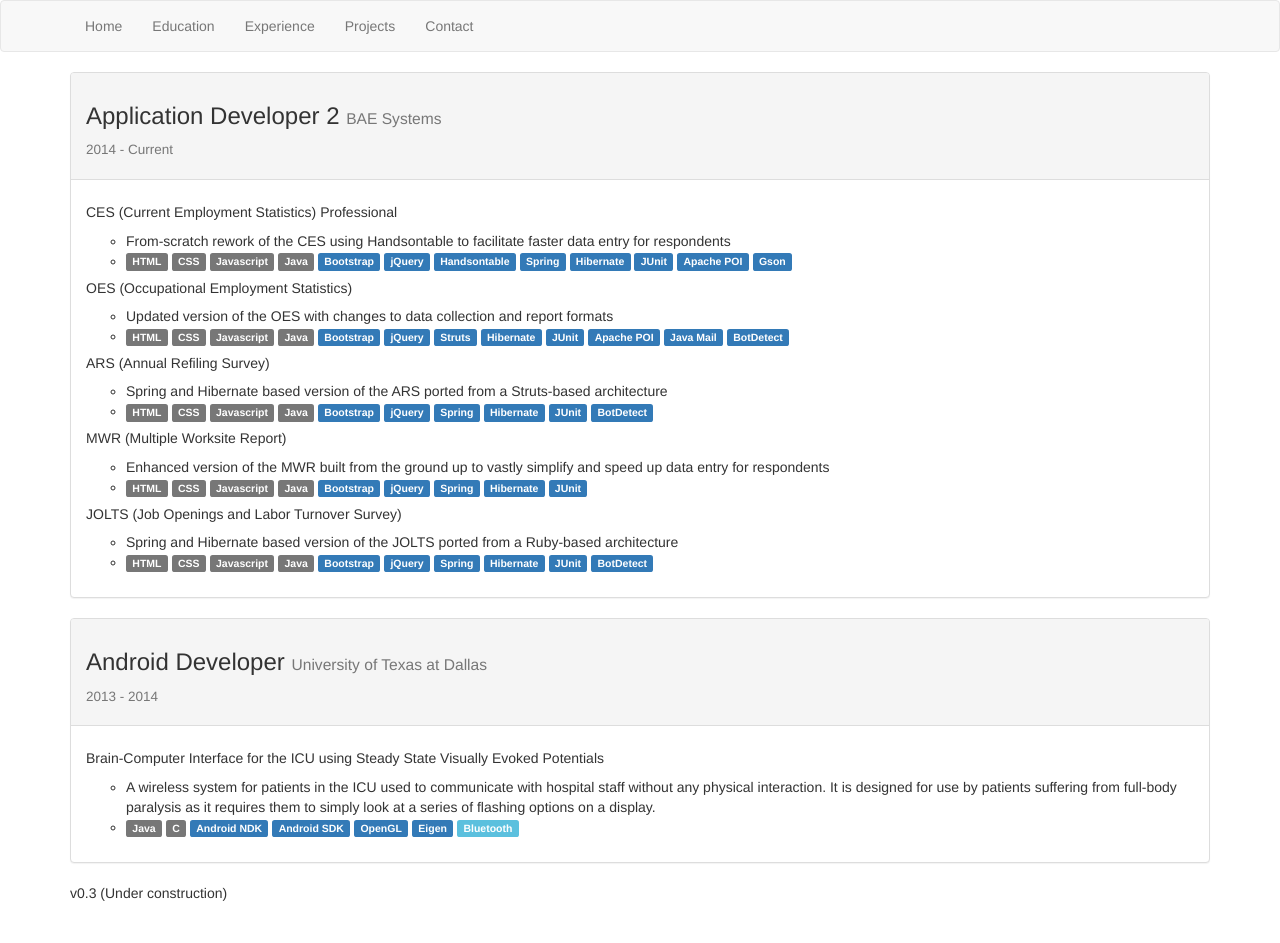
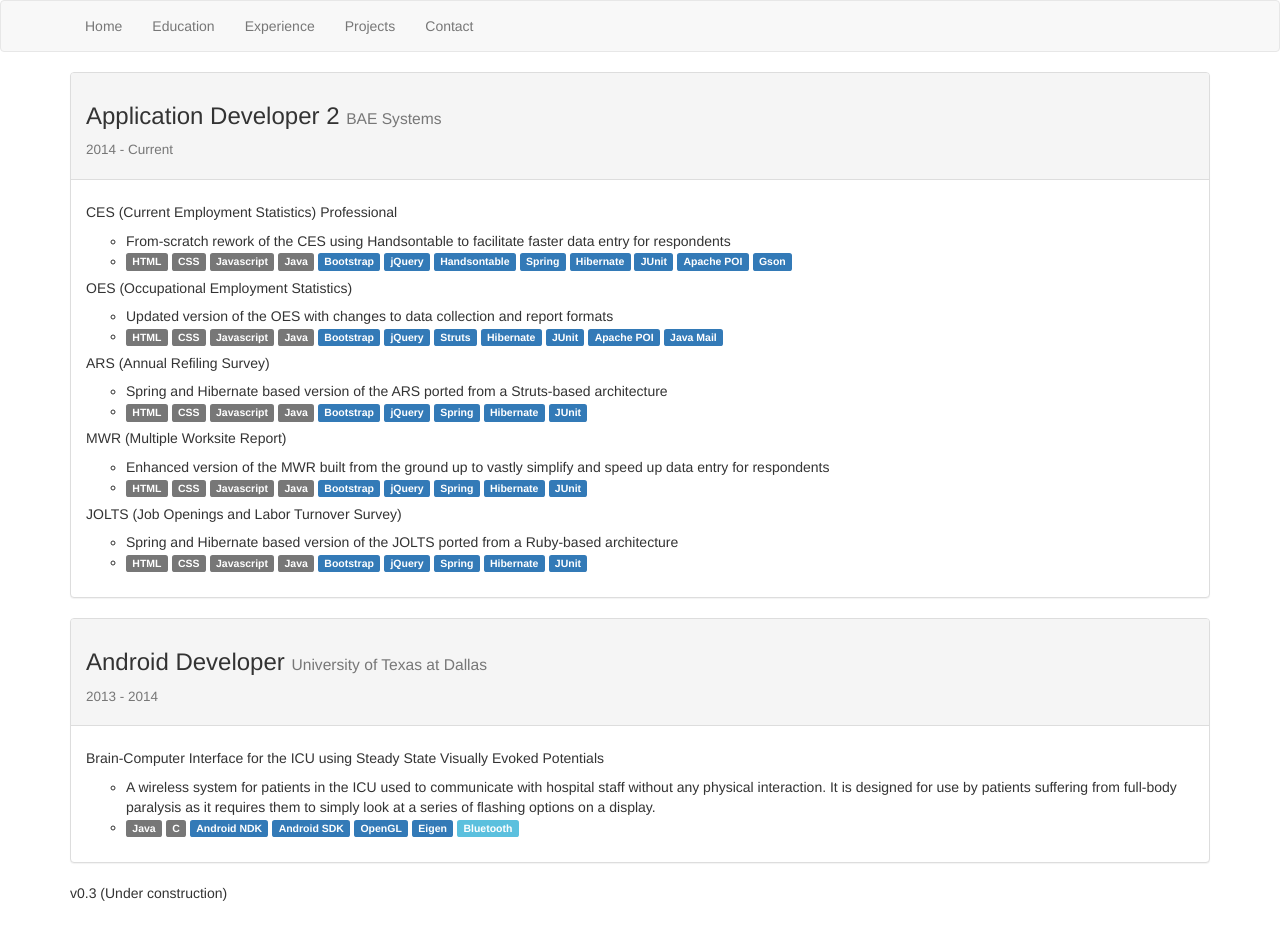
Before and after one commit to vikramdesh1/vikramdesh1.github.io, a Jekyll site: the page built from experience.html, in a window 1280 px wide. Built offline with Jekyll 4.4.1, drawn with Linux system fonts in a browser that asks for light colours; nearby versions of some CDN libraries.

Commit message:
removed botdetect

```diff
--- a/experience.html
+++ b/experience.html
@@ -19,13 +19,13 @@
                 <li><h5>OES (Occupational Employment Statistics)</h5>
                 <ul>
                     <li>Updated version of the OES with changes to data collection and report formats</li>
-                    <li>{% include html_label.html %} {% include css_label.html %} {% include javascript_label.html %} {% include java_label.html %} {% include bootstrap_label.html %} {% include jquery_label.html %} {% include struts_label.html %} {% include hibernate_label.html %} {% include junit_label.html %} {% include apachepoi_label.html %} {% include javamail_label.html %} {% include botdetect_label.html %}</li>
+                    <li>{% include html_label.html %} {% include css_label.html %} {% include javascript_label.html %} {% include java_label.html %} {% include bootstrap_label.html %} {% include jquery_label.html %} {% include struts_label.html %} {% include hibernate_label.html %} {% include junit_label.html %} {% include apachepoi_label.html %} {% include javamail_label.html %}</li>
                 </ul>
                 </li>
                 <li><h5>ARS (Annual Refiling Survey)</h5>
                 <ul>
                     <li>Spring and Hibernate based version of the ARS ported from a Struts-based architecture</li>
-                    <li>{% include html_label.html %} {% include css_label.html %} {% include javascript_label.html %} {% include java_label.html %} {% include bootstrap_label.html %} {% include jquery_label.html %} {% include spring_label.html %} {% include hibernate_label.html %} {% include junit_label.html %} {% include botdetect_label.html %}</li>
+                    <li>{% include html_label.html %} {% include css_label.html %} {% include javascript_label.html %} {% include java_label.html %} {% include bootstrap_label.html %} {% include jquery_label.html %} {% include spring_label.html %} {% include hibernate_label.html %} {% include junit_label.html %}</li>
                 </ul>
                 </li>
                 <li><h5>MWR (Multiple Worksite Report)</h5>
@@ -37,7 +37,7 @@
                 <li><h5>JOLTS (Job Openings and Labor Turnover Survey)</h5>
                 <ul>
                     <li>Spring and Hibernate based version of the JOLTS ported from a Ruby-based architecture</li>
-                    <li>{% include html_label.html %} {% include css_label.html %} {% include javascript_label.html %} {% include java_label.html %} {% include bootstrap_label.html %} {% include jquery_label.html %} {% include spring_label.html %} {% include hibernate_label.html %} {% include junit_label.html %} {% include botdetect_label.html %}</li>
+                    <li>{% include html_label.html %} {% include css_label.html %} {% include javascript_label.html %} {% include java_label.html %} {% include bootstrap_label.html %} {% include jquery_label.html %} {% include spring_label.html %} {% include hibernate_label.html %} {% include junit_label.html %}</li>
                 </ul>
                 </li>
             </ul>
```
